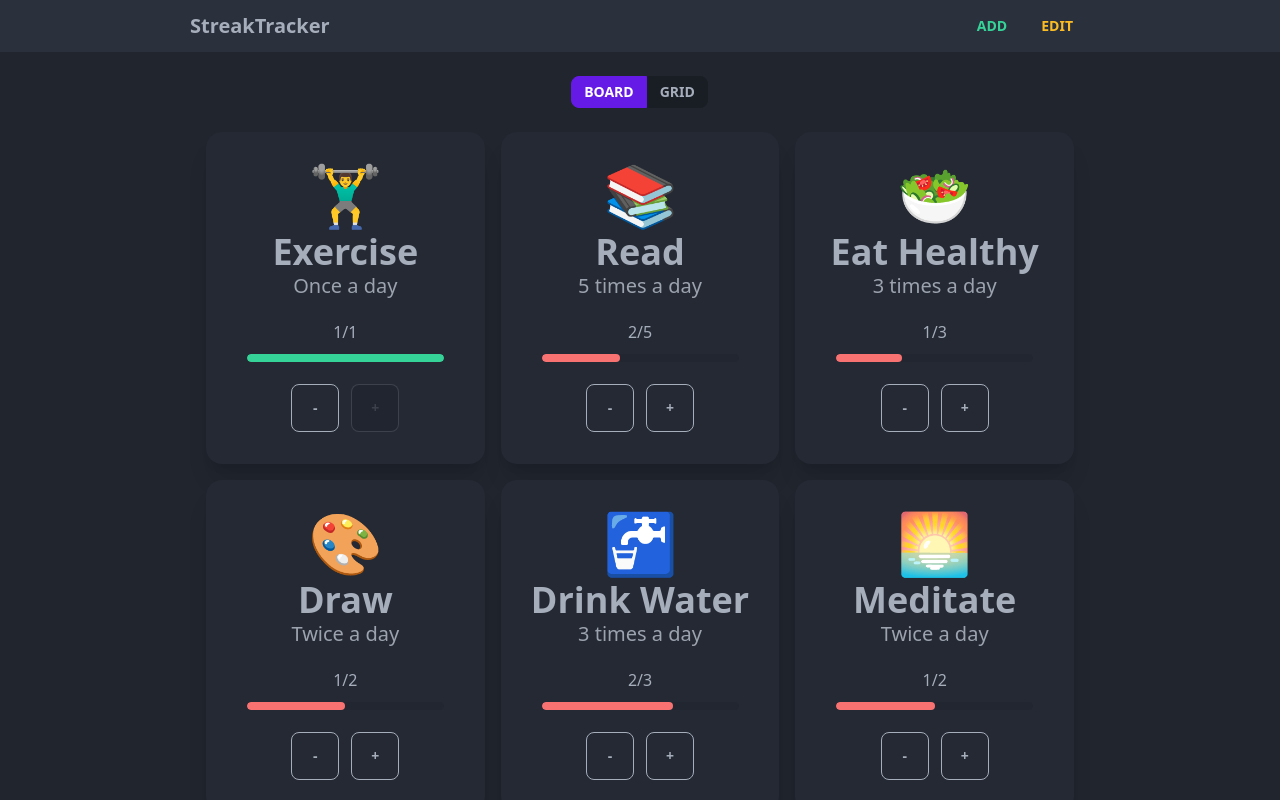
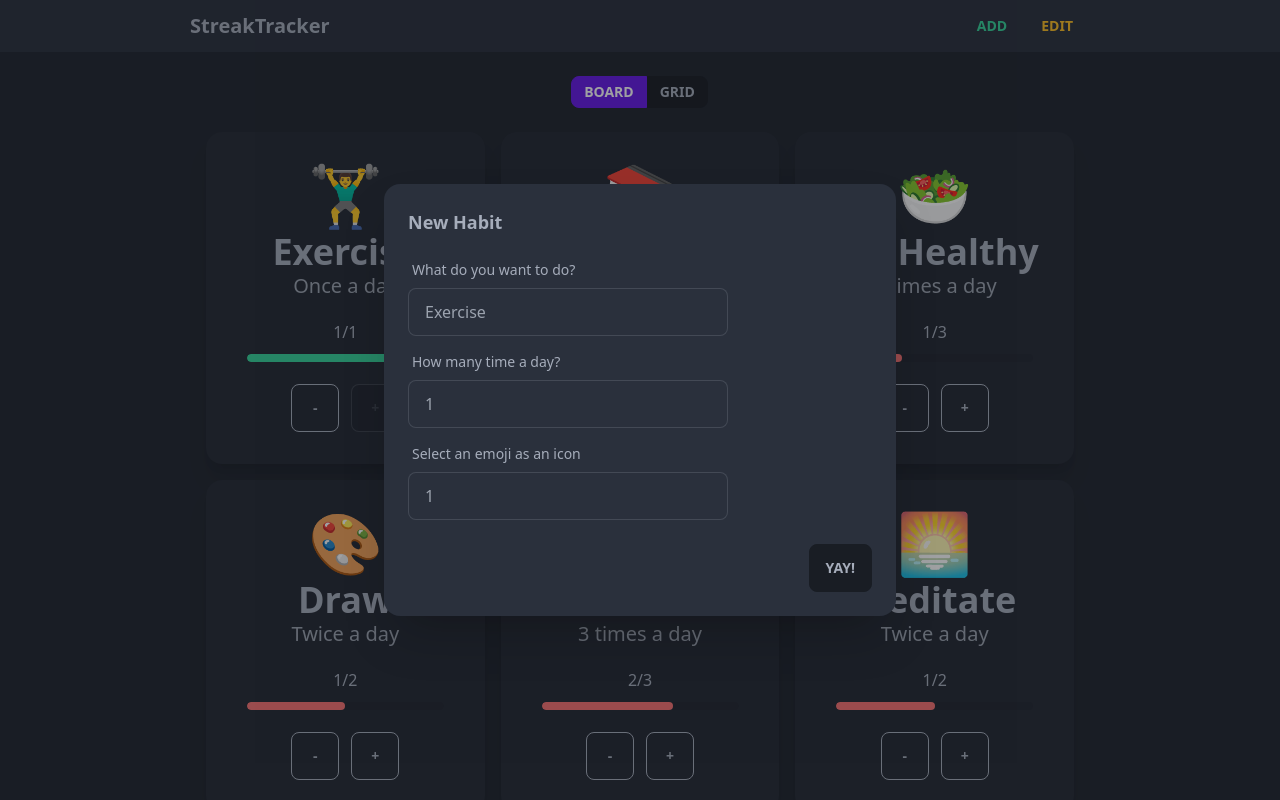
Before and after one commit to kcereno/streaks-habit-tracker, a React (Create React App) app: page / in a window 1280 px wide. Both pictures are taken after a click on the button "ADD". Shown: the top 800 px of the page. Built offline with nearby package versions, Linux system fonts and the light colour scheme.

Commit message:
Set up AddHabit modal

```diff
--- a/src/App.tsx
+++ b/src/App.tsx
@@ -1,3 +1,5 @@
+/* eslint-disable react/no-unescaped-entities */
+/* eslint-disable jsx-a11y/label-has-associated-control */
 import { useContext } from 'react';
 import HabitBoard from './components/HabitBoard/HabitBoard';
 import HabitGrid from './components/HabitGrid/HabitGrid';
@@ -14,6 +16,7 @@ function App() {
   return (
     <Layout>
       <ViewToggle />
+
       {view === 'board' && <HabitBoard />}
       {view === 'grid' && <HabitGrid />}
       <Pagination />
--- a/src/layout/Layout/Layout.tsx
+++ b/src/layout/Layout/Layout.tsx
@@ -1,5 +1,6 @@
 import Navbar from '../Navbar/Navbar';
 import Footer from '../Footer/Footer';
+import Modal from './Modals/Modal';
 
 interface Props {
   children: React.ReactNode;
@@ -10,9 +11,10 @@ function Layout({ children }: Props) {
     <div className="flex flex-col min-h-screen">
       <Navbar />
       <main className="flex-1 flex flex-col items-center bg-base-300 ">
-        <div className="max-w-[900px]">{children}</div>
+        <div className="max-w-[900px] ">{children}</div>
       </main>
       <Footer />
+      <Modal />
     </div>
   );
 }
--- /dev/null
+++ b/src/layout/Layout/Modals/Modal.tsx
@@ -0,0 +1,57 @@
+/* eslint-disable jsx-a11y/label-has-associated-control */
+import React from 'react';
+
+function Modal() {
+  return (
+    <>
+      <input type="checkbox" id="modal" className="modal-toggle" />
+      <div className="modal">
+        <div className="modal-box">
+          <h3 className="font-bold text-lg">New Habit</h3>
+          <div className="mt-4">
+            <form action="">
+              <div className="form-control w-full max-w-xs">
+                <label className="label">
+                  <span className="label-text">What do you want to do?</span>
+                </label>
+                <input
+                  type="text"
+                  placeholder="Exercise"
+                  className="input input-bordered w-full max-w-xs"
+                />
+              </div>
+              <div className="form-control w-full max-w-xs mt-2">
+                <label className="label">
+                  <span className="label-text">How many time a day?</span>
+                </label>
+                <input
+                  type="number"
+                  placeholder="1"
+                  className="input input-bordered w-full max-w-xs"
+                />
+              </div>
+              <div className="form-control w-full max-w-xs mt-2">
+                <label className="label">
+                  <span className="label-text">Select an emoji as an icon</span>
+                </label>
+                <input
+                  type="number"
+                  placeholder="1"
+                  className="input input-bordered w-full max-w-xs"
+                />
+              </div>
+            </form>
+          </div>
+          <div className="modal-action">
+            {/* Closes Modal */}
+            <label htmlFor="modal" className="btn">
+              Yay!
+            </label>
+          </div>
+        </div>
+      </div>
+    </>
+  );
+}
+
+export default Modal;
--- a/src/layout/Navbar/Navbar.tsx
+++ b/src/layout/Navbar/Navbar.tsx
@@ -1,3 +1,4 @@
+/* eslint-disable jsx-a11y/label-has-associated-control */
 import { useContext } from 'react';
 import AppContext from '../../store/AppContext/app-context';
 
@@ -24,7 +25,7 @@ function Navbar() {
           </div>
           <div className="">
             <button className="btn btn-ghost text-success" type="button">
-              Add
+              <label htmlFor="modal">Add</label>
             </button>
             {editMode ? (
               <button
```
